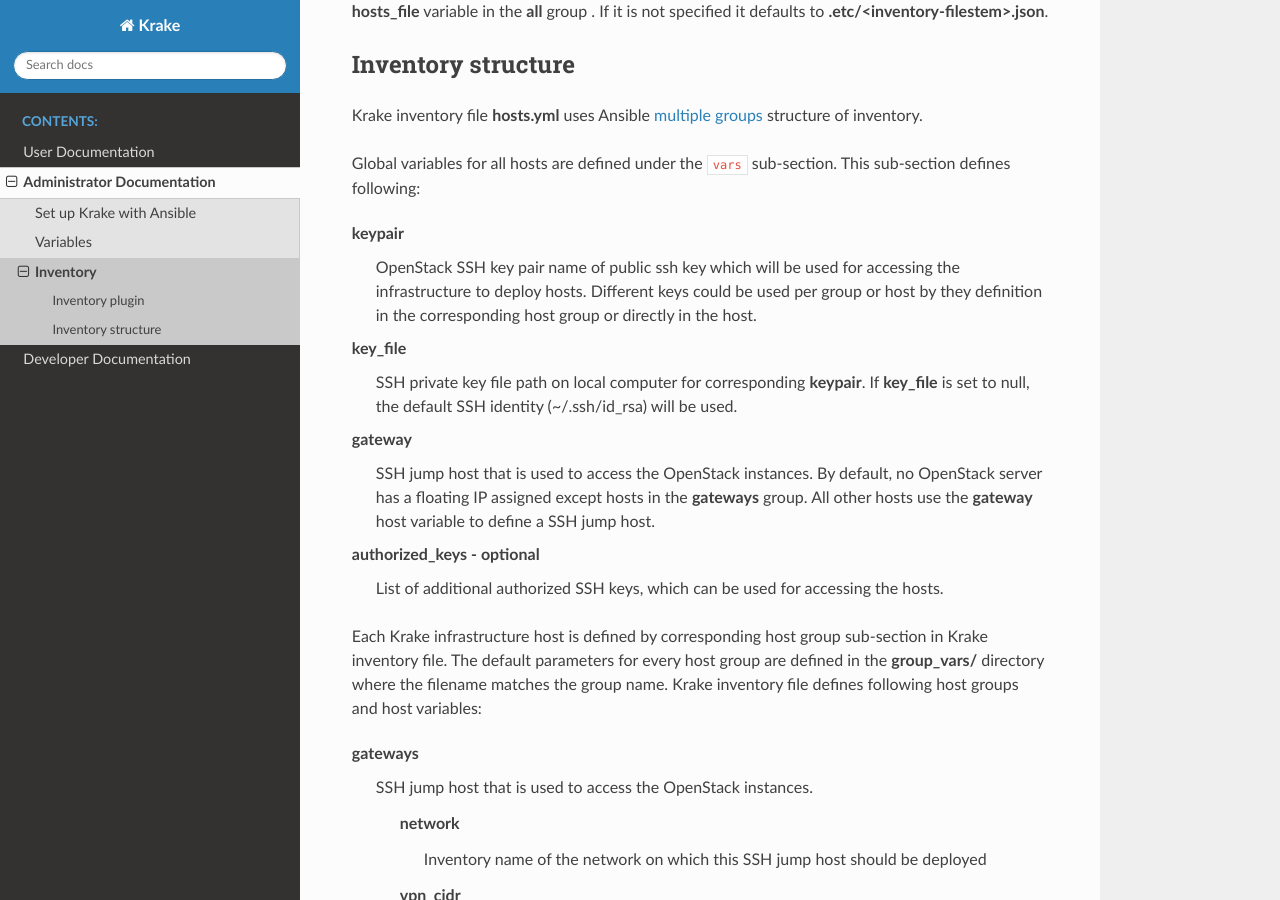
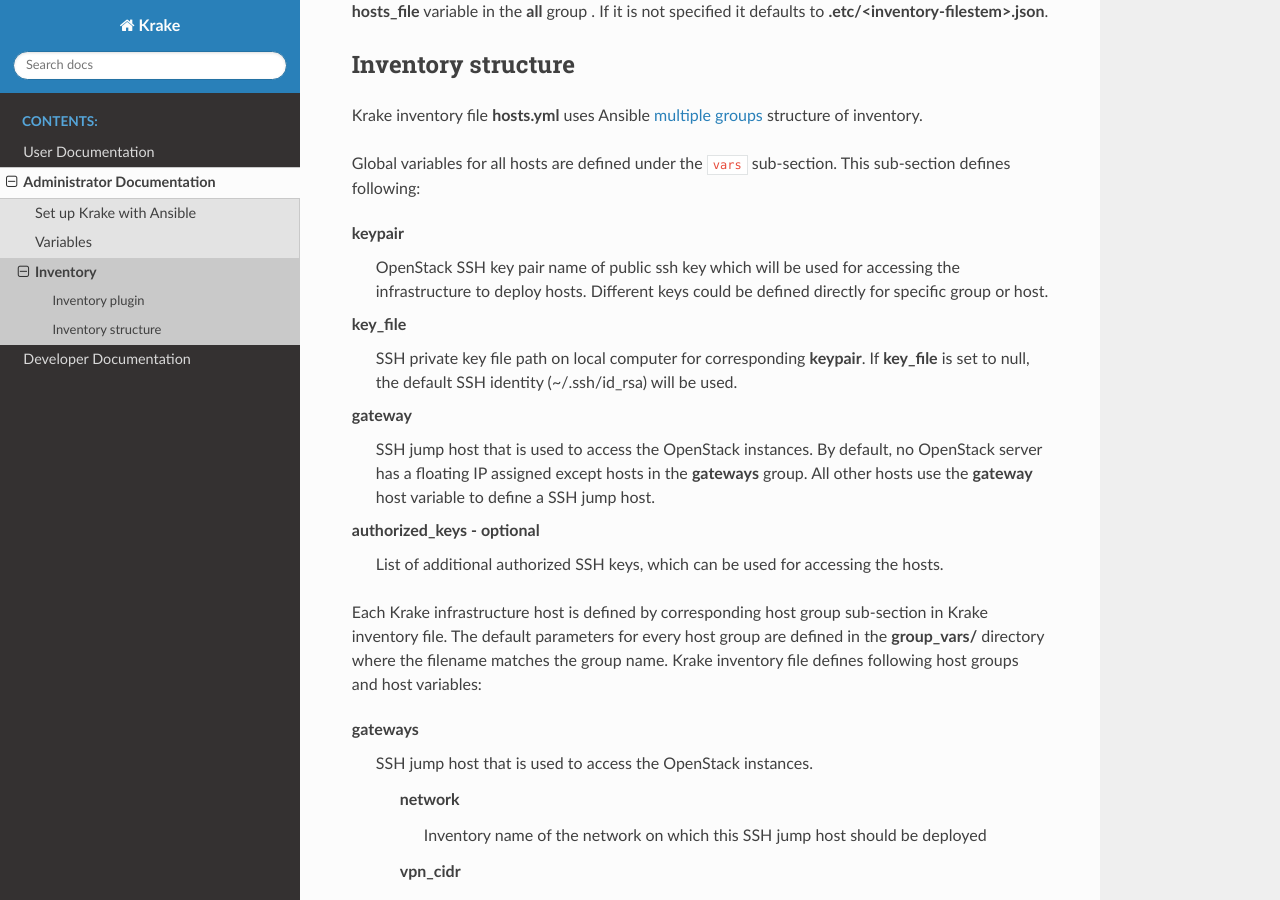
Before and after one commit to rak-n-rok/Krake, a Sphinx documentation site: the page built from docs/admin/inventory.rst, in a window 1280 px wide and 900 px high, scrolled down 408 px. Built offline with Sphinx 7.4.7 and the Read the Docs theme 2.0.0, drawn with Linux system fonts in a browser that asks for light colours.

Commit message:
Rephrasing unclear keypair definition in inventory documentation
Signed-off-by: Matej Feder <matej.feder@x-works.io>

```diff
--- a/docs/admin/inventory.rst
+++ b/docs/admin/inventory.rst
@@ -34,7 +34,7 @@
 
 keypair
   OpenStack SSH key pair name of public ssh key which will be used for accessing the infrastructure to deploy hosts.
-  Different keys could be used per group or host by they definition in the corresponding host group or directly in the host.
+  Different keys could be defined directly for specific group or host.
 key_file
   SSH private key file path on local computer for corresponding **keypair**. If **key_file** is set to null, the default SSH identity
   (~/.ssh/id_rsa) will be used.
```
